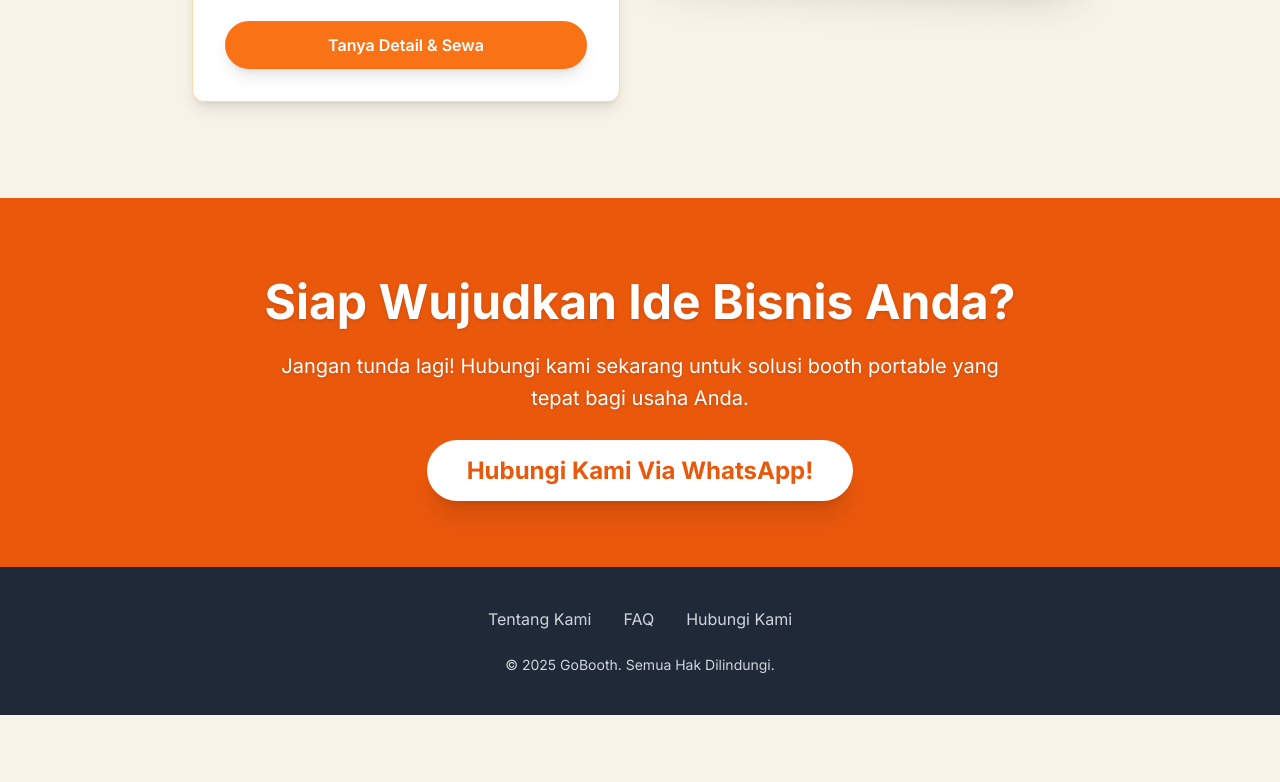
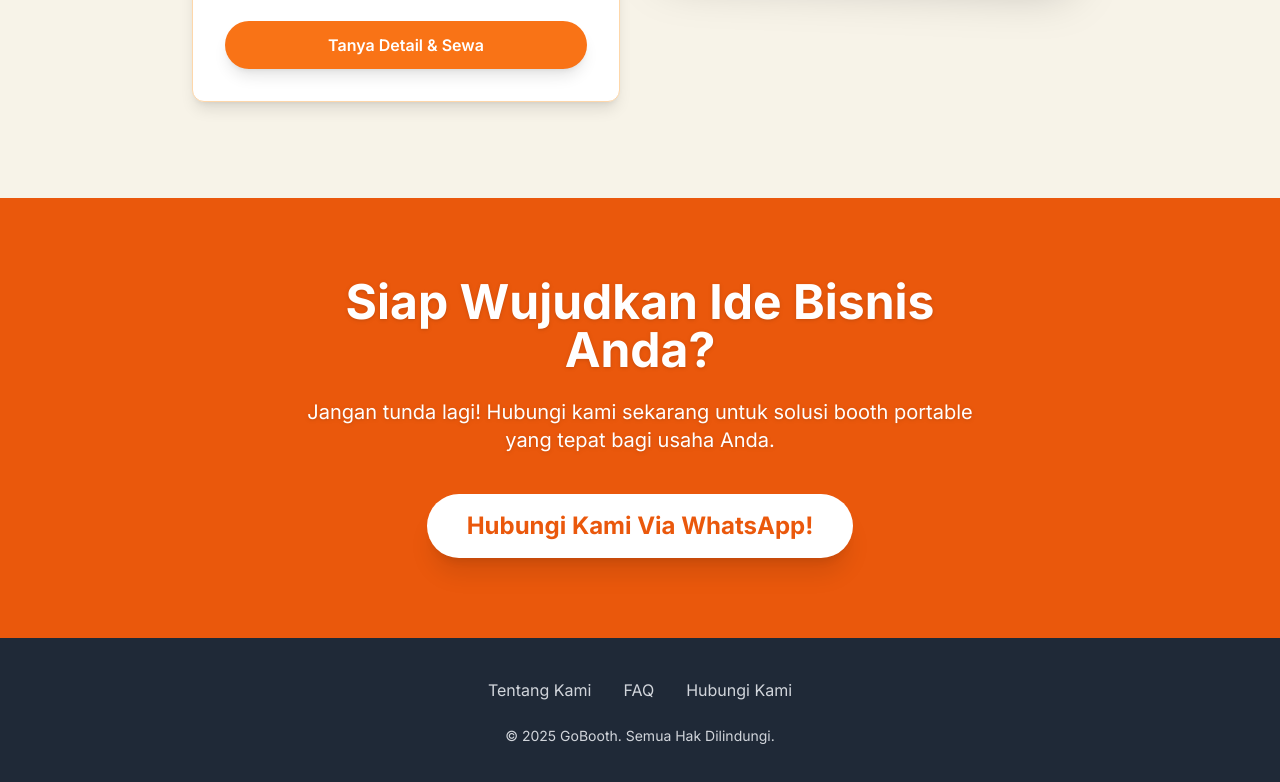
Before and after one commit to faridbpn/GoBooth-Elvath, a plain HTML site: page index.html in a window 1280 px wide. Shown: the part 2046-2828 px from the top of the page. Before the commit the page ends 2761 px from the top, so only its background shows below. Drawn offline with nearby package versions, Linux system fonts and the light colour scheme.

Commit message:
button fixing

```diff
--- a/index.html
+++ b/index.html
@@ -188,15 +188,17 @@
     </section>
 
     <!-- Call to Action Section -->
-    <section class="bg-orange-600 text-white py-16 md:py-20 px-4 text-center">
-        <div class="container mx-auto max-w-3xl">
-            <h2 class="text-3xl md:text-5xl font-extrabold mb-6 leading-tight drop-shadow">
+    <section class="bg-orange-600 text-white py-12 sm:py-16 md:py-20 px-4 text-center">
+    <div class="container mx-auto max-w-3xl px-2 sm:px-6 lg:px-8">
+        <h2 class="text-2xl sm:text-3xl md:text-5xl font-extrabold mb-4 sm:mb-6 leading-snug sm:leading-tight drop-shadow">
         Siap Wujudkan Ide Bisnis Anda?
         </h2>
-            <p class="text-xl mb-10 leading-relaxed drop-shadow">
+        <p class="text-base sm:text-lg md:text-xl mb-6 sm:mb-10 leading-relaxed drop-shadow">
         Jangan tunda lagi! Hubungi kami sekarang untuk solusi booth portable yang tepat bagi usaha Anda.
         </p>
-            <a href="https://wa.me/6281225694569?text=Halo%2C%20saya%20tertarik%20untuk%20menyewa%20booth%20Anda." target="_blank" class="bg-white text-orange-600 font-bold py-4 px-10 rounded-full text-2xl shadow-xl hover:bg-gray-100 transition duration-300 whatsapp-button">
+        <a href="https://wa.me/6281225694569?text=Halo%2C%20saya%20tertarik%20untuk%20menyewa%20booth%20Anda."
+        target="_blank"
+        class="inline-block bg-white text-orange-600 font-bold py-3 sm:py-4 px-6 sm:px-10 rounded-full text-lg sm:text-2xl shadow-xl hover:bg-gray-100 transition duration-300 whatsapp-button">
         Hubungi Kami Via WhatsApp!
         </a>
     </div>
```
Lines whose indentation alone changed are shown as unchanged.
